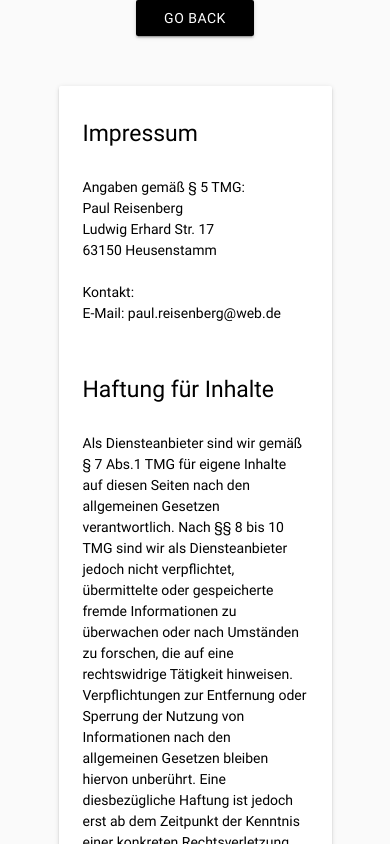
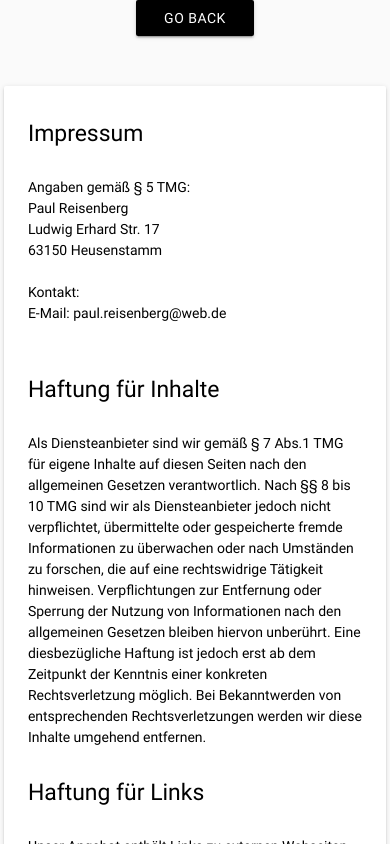
Before and after one commit to DIS-Connect/My-Website, a plain HTML site: page impressum.html in a window 390 px wide. Shown: the top 844 px of the page. Drawn offline with nearby package versions, Linux system fonts and the light colour scheme; a script that the page names is missing.

Commit message:
qwdfsderas

```diff
--- a/css/indexcss.css
+++ b/css/indexcss.css
@@ -1,3 +1,9 @@
+html {
+    overflow-x: hidden;
+}
+
+body {
+    margin: 0; }
 .middle{
     text-align: center;
     width: 100%;
@@ -53,39 +59,53 @@
 
 
 @media (max-width:700px){
-
+    #info{
+        width:74%;
+    }
     .paulchen{font-size: 450%;  margin-top: -9%;}
     .contentsize{font-size: 210%;}
 
 }
 @media (max-width:650px){
-
+    #info{
+        width:78%;
+    }
     .paulchen{font-size: 425%; margin-top: -9%;}
     .contentsize{font-size: 200%;}
 
 }
 @media (max-width:600px){
-
+    #info{
+        width:82%;
+    }
     .paulchen{font-size: 400%; margin-top: -12%;}
     .contentsize{font-size: 190%;}
 }
 @media (max-width:550px){
-
+    #info{
+        width:86%;
+    }
     .paulchen{font-size: 375%; margin-top: -15.5%;}
     .contentsize{font-size: 180%;}
 }
 @media (max-width:500px){
-
+    #info{
+        width:90%;
+    }
     .paulchen{font-size: 350%; margin-top: -19%;}
     .contentsize{font-size: 170%;}
 }
 @media (max-width:450px){
-
+    #info{
+        width:94%;
+    }
     .paulchen{font-size: 325%; margin-top: -22%;}
     .contentsize{font-size: 160%;}
 }
 @media (max-width:400px){
-
+    #info{
+        width:98%;
+    }
     .paulchen{font-size: 300%; margin-top:-25.3%;}
     .contentsize{font-size: 150%;}
 }
--- a/impressum.html
+++ b/impressum.html
@@ -10,6 +10,7 @@
     <script src="https://cdnjs.cloudflare.com/ajax/libs/materialize/0.100.2/js/materialize.min.js" integrity="sha256-uWtSXRErwH9kdJTIr1swfHFJn/d/WQ6s72gELOHXQGM=" crossorigin="anonymous"></script>
     <script src="https://use.fontawesome.com/7e5d678fda.js"></script>
     <meta name="viewport" content="width=device-width, initial-scale=1.0"/>
+    <link rel="shortcut icon" type="image/x-icon" href="bilder/favicon.ico" />
 </head>
 <body style="background-color: #fafafa ">
 <div class="center">
```
Also changed, not shown: index.html (+13 -8 lines), bilder/favicon.ico (added).
